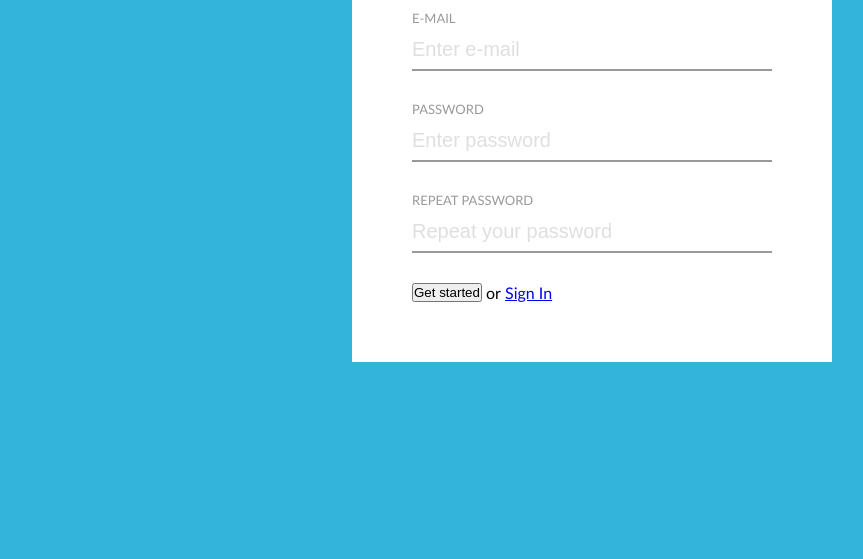
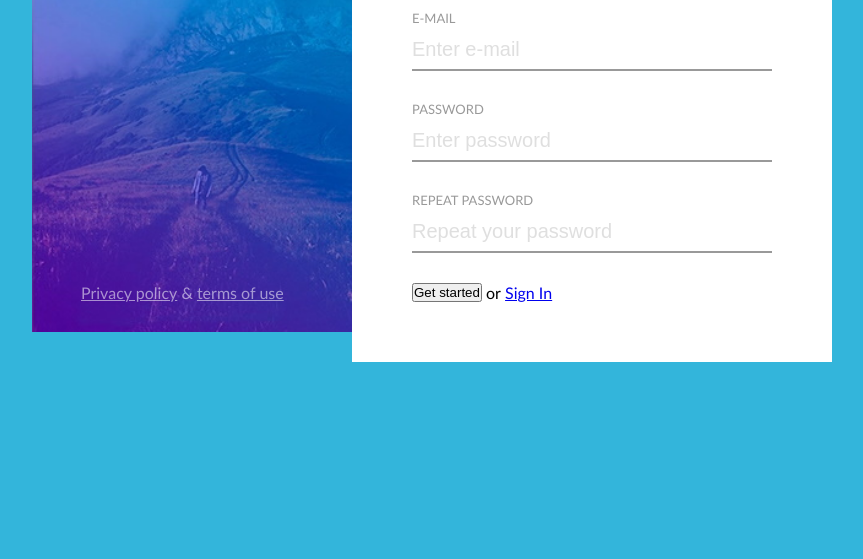
Before and after one commit to ImantasPrecas/04-sign-up-codealong, a website: page index.html in a window 1280 px wide. Shown: the part 241-800 px from the top of the page, without its empty margins (208-1071 px from the left). Drawn offline with Linux system fonts and the light colour scheme.

Commit message:
Left column height #10

```diff
--- a/CSS/main.css
+++ b/CSS/main.css
@@ -16,9 +16,13 @@ body {
   margin-top: 100px;
   margin-left: calc(50% - 400px);
   display: inline-block;
+  position: relative;
 }
 
 .container > .left-column {
+  position: absolute;
+  top: 30px;
+  bottom: 30px;
   width: 40%;
   padding: 40px;
   float: left;
@@ -33,7 +37,7 @@ body {
 .container > .right-column {
   width: 60%;
   padding: 60px;
-  float: left;
+  float: right;
   background-color: #fff;
   position: relative;
 }
@@ -43,6 +47,10 @@ body {
 }
 
 .bottom-links {
+  position: absolute;
+  bottom: 30px;
+  left: 49px;
+  right: 40px;
   color: #fff8;
 }
 
```
